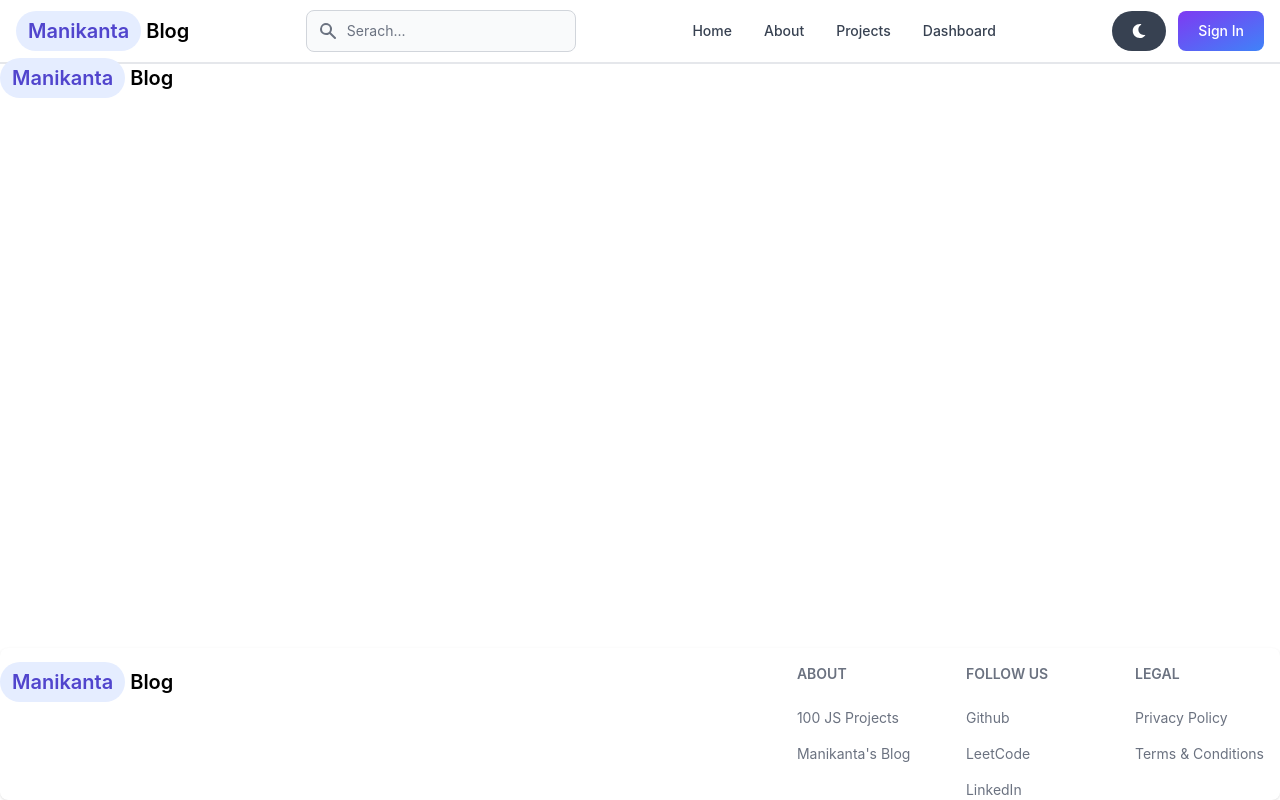
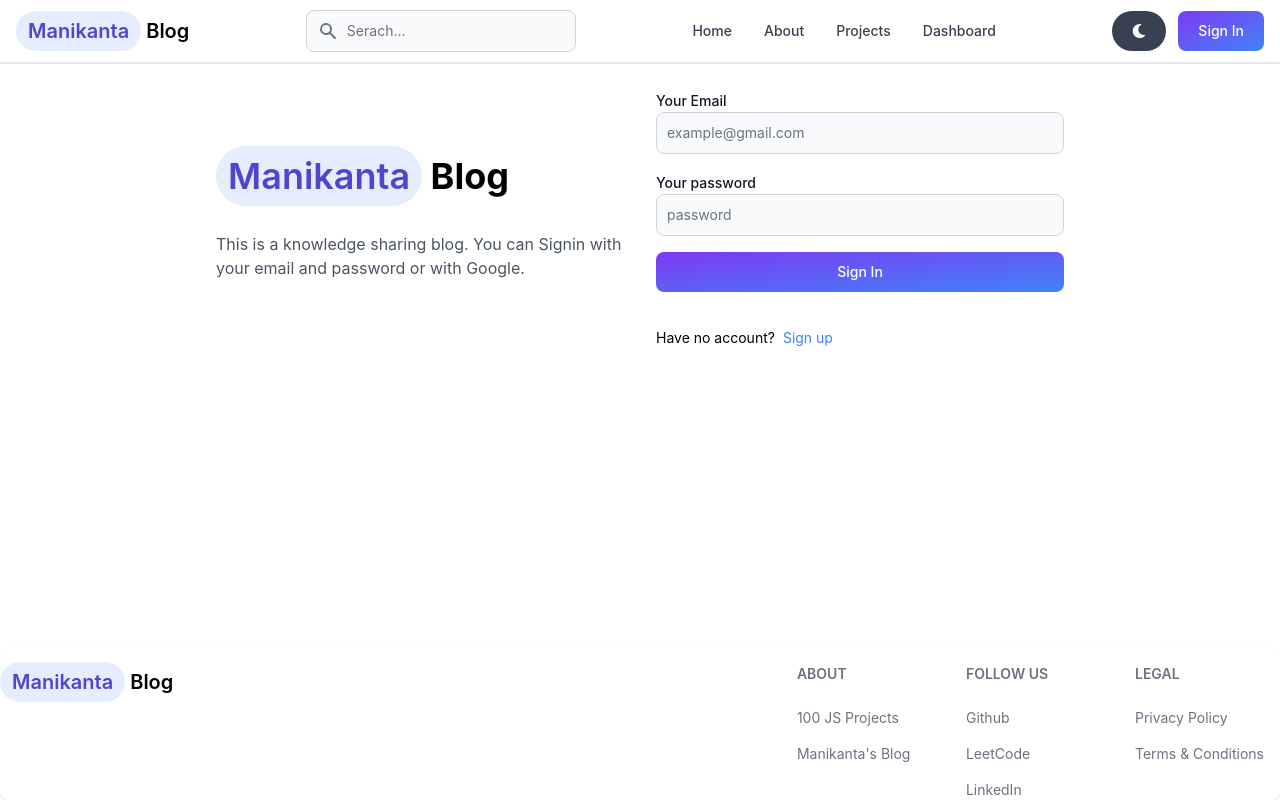
Before and after one commit to mreddyveera/mreddyveera-blog, a React (Vite) app in the folder client/: page /signin in a window 1280 px wide. Built offline with nearby package versions, Linux system fonts and the light colour scheme.

Commit message:
Complete Sign up Functionality

```diff
--- a/client/src/pages/Signin.jsx
+++ b/client/src/pages/Signin.jsx
@@ -1,23 +1,129 @@
+import { Label, TextInput, Button } from "flowbite-react";
 import React from "react";
-import { Link } from "react-router-dom";   // ✅ named import
+import { Link, useNavigate } from "react-router-dom"; // ✅ named import
+import { useState } from "react";
+import axios from "axios";
+function Signin() {
+  const navigate = useNavigate();
+  const [formData, setFormData] = useState({
+    email: "",
+    password: "",
+  });
+  const [formErrors, setFormErrors] = useState({
+    email: "",
+    password: "",
+  });
+  const [errorMessage, setErrorMessage] = useState(null);
+  const [successMessage, setSuccessMessage]=useState("");
+  const handleChange = (e) => {
+    const { name, value } = e.target;
+    setFormData({ ...formData, [name]: value.trim() });
+    let errors = {
+      email: "",
+      password: "",
+    };
+    if (name === "email" &&
+      !/^[a-zA-Z0-9._%+-]+@gmail\.com$/.test(value.trim())
+    ) {
+      errors.email = "Please enter a valid gmail account";
+    }
+    if (name === "password" && !(value.length > 8 && value.length <= 12)) {
+      errors.password =
+        "Password shouid be in between 8 to 12 characters of length";
+    }
+    setFormErrors(errors);
+  };
+  const handleSubmit = async (e) => {
+    e.preventDefault();
+    if (!formData.password || !formData.email) {
+      return setErrorMessage("Please fill out all the fields");
+    }
 
-function Signin() {
+    try {
+
+      const response = await axios.post(
+        "http://localhost:3000/api/auth/signin",
+        formData
+      );
+      if (response.status===200) {
+        setSuccessMessage("Successfully Logged In")
+        setTimeout(()=>{
+          setSuccessMessage("");
+          setErrorMessage("");
+          navigate("/");
+        },1000);
+      }
+
+    } catch (error) {
+        setErrorMessage(error.message);
+
+    }
+  };
   return (
-    <div className="min-h-screen mt-20">
-      <div className="">
-        {/*left*/}
-        <Link
-          to="/"
-          className="self-center whitespace-nowrap text-sm sm:text-xl font-semibold dark:text-white"
-        >
+    <div className="flex items-center justify-center w-full">
+      {/* Main container with left + right */}
+      <div className="flex p-6 max-w-4xl w-full flex-col md:flex-row gap-8">
+        {/* Left */}
+        <div className="flex-1 flex flex-col justify-center gap-5">
+          <Link to="/" className="font-bold dark:text-white text-4xl mb-4">
             <span className="px-3 py-2 rounded-full bg-indigo-100 text-indigo-700 font-semibold">
               Manikanta
             </span>{" "}
             Blog
           </Link>
+
+          <p className="text-gray-600 dark:text-gray-300">
+            This is a knowledge sharing blog. You can Signin with your email and
+            password or with Google.
+          </p>
         </div>
-      <div className="">
-        {/*right*/}
+
+        {/* Right (Signin Form) */}
+        <div className="flex-1">
+          <form className="flex flex-col gap-4" onSubmit={handleSubmit}>
+            <div>
+              <Label htmlFor="email" value="Your Email" >Your Email</Label>
+              <TextInput
+                type="email"
+                placeholder="example@gmail.com"
+                name="email"
+                value={formData.email}
+                onChange={handleChange}
+              />
+              {formErrors.email && (
+                <small className="text-red-600">{formErrors.email}</small>
+              )}
+            </div>
+
+            <div>
+              <Label htmlFor="password" value="Your Password" >Your password</Label>
+              <TextInput
+                type="password"
+                placeholder="password"
+                name="password"
+                value={formData.password}
+                onChange={handleChange}
+              />
+              {formErrors.password && (
+                <small className="text-red-600">{formErrors.password}</small>
+              )}
+            </div>
+
+            <Button
+              type="submit"
+              className="bg-gradient-to-br from-purple-600 to-blue-500 text-white hover:bg-gradient-to-bl focus:ring-blue-300 dark:focus:ring-blue-800"
+            >
+              Sign In
+            </Button>
+            {(successMessage) ? <small className="text-green-600">{successMessage}</small>:<small className="text-red-600">{errorMessage}</small>}
+          </form>
+          <div className="flex gap-2 text-sm mt-5">
+            <span>Have no account?</span>
+            <Link to="/signup" className="text-blue-500">
+              Sign up
+            </Link>
+          </div>
+        </div>
       </div>
     </div>
   );
```
Lines whose indentation alone changed are shown as unchanged.
